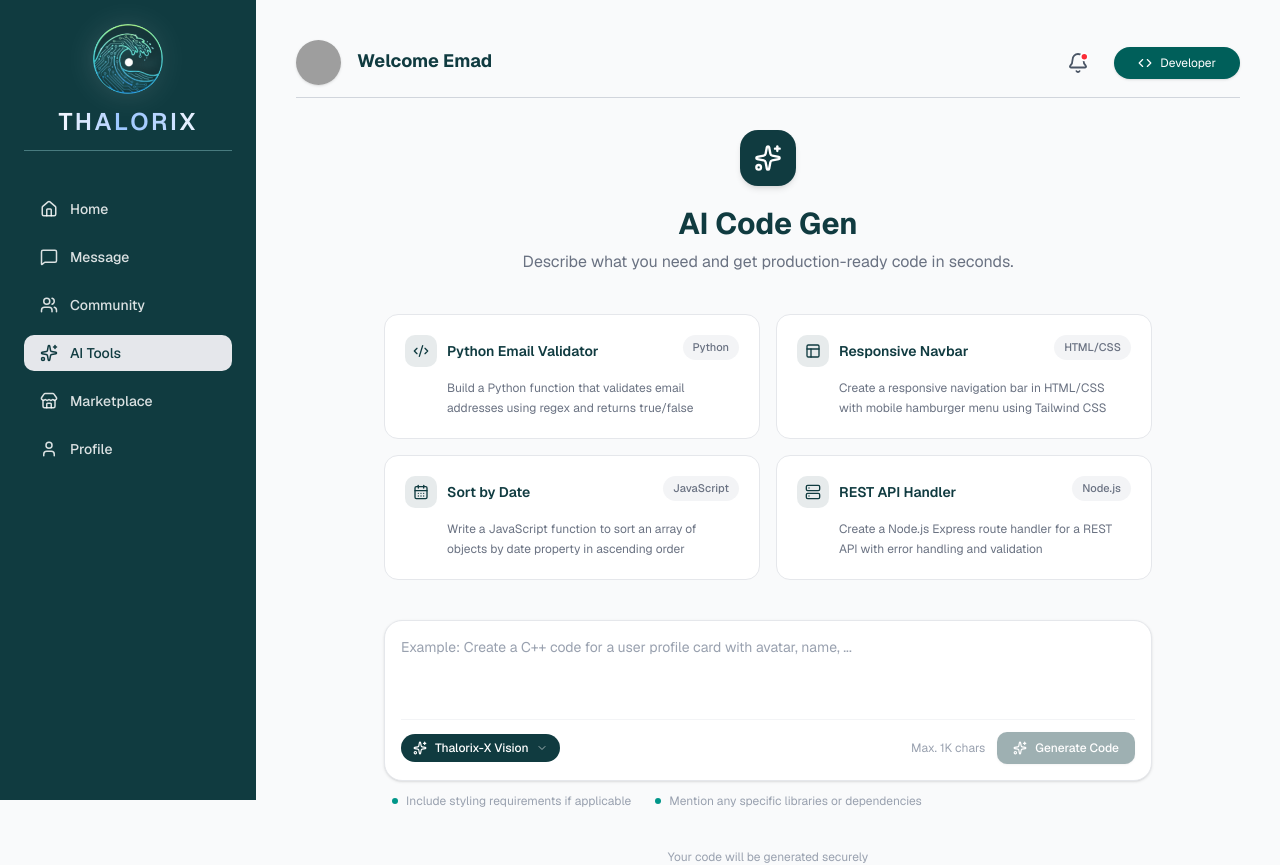
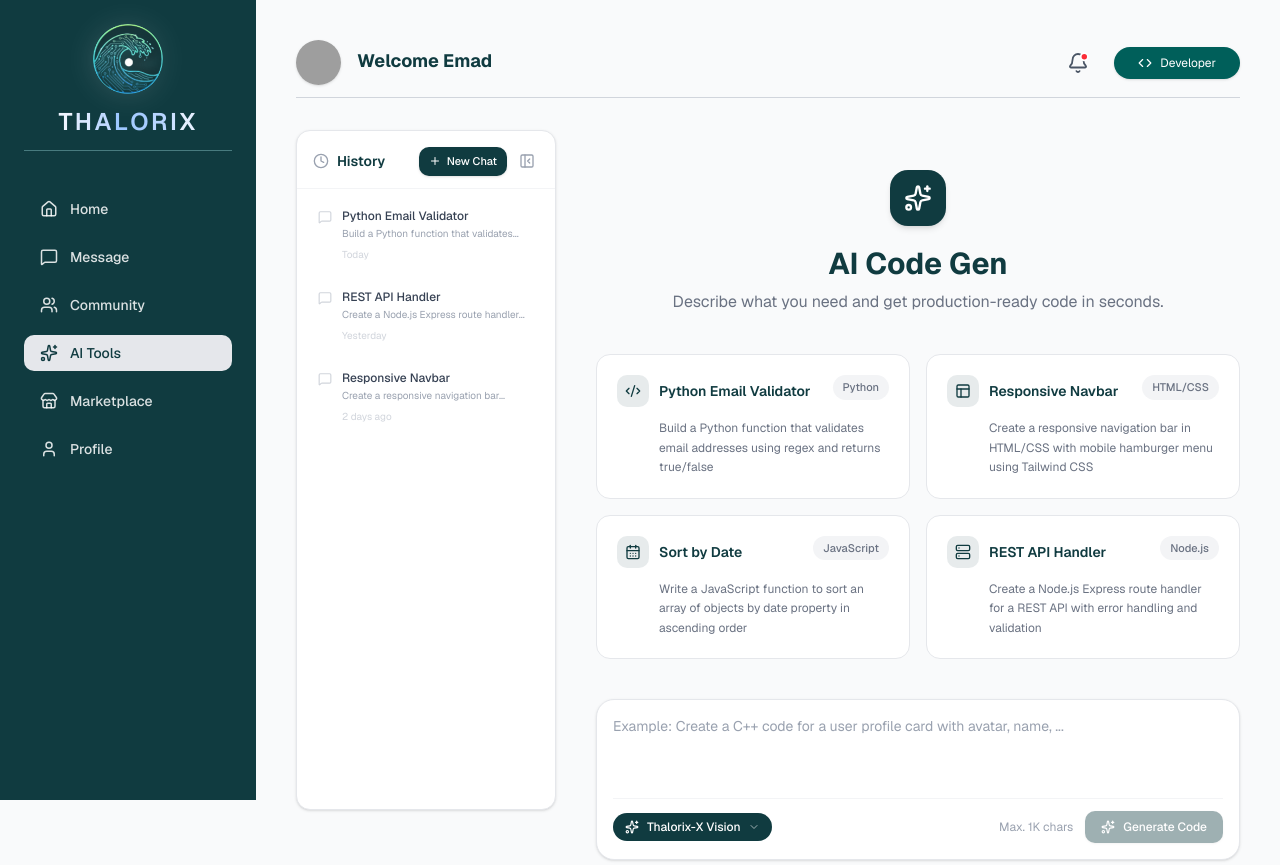
Before and after one commit to Ziad-El-Bakry/Thalorix_web, a Next.js app: page /dashboard/ai-generator in a window 1280 px wide. Shown: the top 865 px of the page. Built offline with nearby package versions, Linux system fonts and the light colour scheme; grey boxes are pictures that could not be loaded.

Commit message:
feat: implement AI code generation chat interface with history sidebar and state management

```diff
--- a/src/components/features/ai-generator/AICodeGenContainer.tsx
+++ b/src/components/features/ai-generator/AICodeGenContainer.tsx
@@ -1,15 +1,89 @@
 'use client';
 
-import React, { useState } from 'react';
+import React, { useState, useCallback } from 'react';
 import { AIPromptEmptyState } from './AIPromptEmptyState';
 import { AIChatInterface } from './AIChatInterface';
+import { ChatHistorySidebar } from './ChatHistorySidebar';
 import { AIMessage, AIModel } from '@/types/ai';
 import UserHeader from '@/components/ui/UserHeader';
 
+interface Conversation {
+  id: string;
+  title: string;
+  preview: string;
+  date: string;
+  messages: AIMessage[];
+}
+
 export function AICodeGenContainer() {
-  const [messages, setMessages] = useState<AIMessage[]>([]);
+  const [conversations, setConversations] = useState<Conversation[]>([
+    {
+      id: 'demo-1',
+      title: 'Python Email Validator',
+      preview: 'Build a Python function that validates...',
+      date: 'Today',
+      messages: [],
+    },
+    {
+      id: 'demo-2',
+      title: 'REST API Handler',
+      preview: 'Create a Node.js Express route handler...',
+      date: 'Yesterday',
+      messages: [],
+    },
+    {
+      id: 'demo-3',
+      title: 'Responsive Navbar',
+      preview: 'Create a responsive navigation bar...',
+      date: '2 days ago',
+      messages: [],
+    },
+  ]);
+  const [activeConversationId, setActiveConversationId] = useState<string | null>(null);
+  const [currentMessages, setCurrentMessages] = useState<AIMessage[]>([]);
   const [isGenerating, setIsGenerating] = useState(false);
   const [selectedModel, setSelectedModel] = useState<AIModel>('Thalorix-X Vision');
+
+  const handleNewChat = useCallback(() => {
+    // Save current conversation if it has messages
+    if (currentMessages.length > 0 && activeConversationId) {
+      setConversations((prev) =>
+        prev.map((c) =>
+          c.id === activeConversationId ? { ...c, messages: currentMessages } : c
+        )
+      );
+    }
+    setActiveConversationId(null);
+    setCurrentMessages([]);
+  }, [currentMessages, activeConversationId]);
+
+  const handleSelectConversation = useCallback(
+    (id: string) => {
+      // Save current before switching
+      if (currentMessages.length > 0 && activeConversationId) {
+        setConversations((prev) =>
+          prev.map((c) =>
+            c.id === activeConversationId ? { ...c, messages: currentMessages } : c
+          )
+        );
+      }
+      const found = conversations.find((c) => c.id === id);
+      setActiveConversationId(id);
+      setCurrentMessages(found?.messages || []);
+    },
+    [conversations, currentMessages, activeConversationId]
+  );
+
+  const handleDeleteConversation = useCallback(
+    (id: string) => {
+      setConversations((prev) => prev.filter((c) => c.id !== id));
+      if (activeConversationId === id) {
+        setActiveConversationId(null);
+        setCurrentMessages([]);
+      }
+    },
+    [activeConversationId]
+  );
 
   const handleGenerate = async (prompt: string, model: AIModel) => {
     const userMessage: AIMessage = {
@@ -19,16 +93,33 @@
       timestamp: new Date(),
     };
 
-    setMessages((prev) => [...prev, userMessage]);
+    const newMessages = [...currentMessages, userMessage];
+    setCurrentMessages(newMessages);
     setSelectedModel(model);
     setIsGenerating(true);
+
+    // Create a new conversation entry if this is a fresh chat
+    if (!activeConversationId) {
+      const newId = `conv-${Date.now()}`;
+      const title = prompt.length > 40 ? prompt.substring(0, 40) + '...' : prompt;
+      setConversations((prev) => [
+        {
+          id: newId,
+          title,
+          preview: prompt.substring(0, 60),
+          date: 'Just now',
+          messages: newMessages,
+        },
+        ...prev,
+      ]);
+      setActiveConversationId(newId);
+    }
 
     await new Promise((resolve) => setTimeout(resolve, 1500));
 
     let responseContent = '';
     let isCode = false;
     let language = 'javascript';
-
     const lowerPrompt = prompt.toLowerCase();
 
     if (lowerPrompt.includes('python') || lowerPrompt.includes('email validator')) {
@@ -52,15 +143,7 @@
       responseContent = `<nav class="navbar">
   <div class="container">
     <div class="brand">Brand</div>
-
-    <!-- Mobile menu button -->
-    <button class="menu-toggle">
-      <svg width="24" height="24" fill="none" stroke="currentColor" viewBox="0 0 24 24">
-        <path stroke-linecap="round" stroke-linejoin="round" stroke-width="2" d="M4 6h16M4 12h16m-7 6h7" />
-      </svg>
-    </button>
-
-    <!-- Desktop menu -->
+    <button class="menu-toggle">☰</button>
     <div class="nav-links">
       <a href="#">Home</a>
       <a href="#">About</a>
@@ -68,26 +151,6 @@
     </div>
   </div>
 </nav>`;
-    } else if (lowerPrompt.includes('node') || lowerPrompt.includes('express')) {
-      isCode = true;
-      language = 'javascript';
-      responseContent = `// Generated by Thalorix-X Vision
-
-function solution(input) {
-  // Parsing and validation
-  if (!input) throw new Error("Input required");
-
-  const items = Array.isArray(input) ? input : [input];
-
-  return items
-    .filter(Boolean)
-    .map((item, i) => ({
-      id: i + 1,
-      value: item
-    }));
-}
-
-console.log(solution(["apple", null, "banana"]));`;
     } else {
       isCode = true;
       language = 'javascript';
@@ -117,8 +180,7 @@
       timestamp: new Date(),
     };
 
-    setMessages((prev) => [...prev, textMessage]);
-
+    setCurrentMessages((prev) => [...prev, textMessage]);
     await new Promise((resolve) => setTimeout(resolve, 500));
 
     const codeMessage: AIMessage = {
@@ -130,36 +192,76 @@
       timestamp: new Date(),
     };
 
-    setMessages((prev) => [...prev, codeMessage]);
+    setCurrentMessages((prev) => {
+      const updated = [...prev, codeMessage];
+      // Also update conversation store
+      setConversations((convs) =>
+        convs.map((c) =>
+          c.id === activeConversationId ? { ...c, messages: updated } : c
+        )
+      );
+      return updated;
+    });
     setIsGenerating(false);
   };
 
-  const handleReset = () => {
-    setMessages([]);
-  };
+  const [isSidebarOpen, setIsSidebarOpen] = useState(true);
 
   return (
-    <div className="max-w-7xl mx-auto">
-      {/* Header - same as dashboard */}
+    <div className="max-w-7xl mx-auto flex flex-col min-h-[calc(100vh-140px)] relative">
+      {/* Header */}
       <UserHeader name="Emad" badge="Developer" compact />
-      <div className="h-px bg-gray-300 mb-6 md:mb-8" />
+      <div className="h-px bg-gray-300 mb-6 md:mb-8 flex-shrink-0" />
 
-      {messages.length === 0 ? (
+      {/* Main Layout: Sidebar + Content */}
+      <div className="flex flex-1 relative gap-5 pb-6">
+        {/* History Sidebar */}
+        <ChatHistorySidebar
+          conversations={conversations}
+          activeId={activeConversationId}
+          onSelect={handleSelectConversation}
+          onNewChat={handleNewChat}
+          onDelete={handleDeleteConversation}
+          isOpen={isSidebarOpen}
+          onToggle={() => setIsSidebarOpen(!isSidebarOpen)}
+        />
+
+        {/* Chat / Empty State */}
+        <div className="flex-1 min-w-0 flex flex-col relative min-h-[calc(100vh-200px)]">
+          {!isSidebarOpen && (
+            <button
+              onClick={() => setIsSidebarOpen(true)}
+              className="absolute top-0 -left-5 z-10 p-1.5 text-gray-400 hover:text-[#103B40] hover:bg-gray-100 rounded-r-lg border border-l-0 border-gray-200 bg-white transition-colors shadow-sm"
+              title="Open sidebar"
+            >
+              <svg xmlns="http://www.w3.org/2000/svg" width="16" height="16" viewBox="0 0 24 24" fill="none" stroke="currentColor" strokeWidth="2" strokeLinecap="round" strokeLinejoin="round" className="lucide lucide-panel-left-open"><rect width="18" height="18" x="3" y="3" rx="2"/><path d="M9 3v18"/><path d="m14 9 3 3-3 3"/></svg>
+            </button>
+          )}
+
+          <div className="flex-1 w-full flex flex-col">
+            {currentMessages.length === 0 ? (
+              <div className="flex-1 flex items-center justify-center py-10">
                 <AIPromptEmptyState
                   onGenerate={handleGenerate}
                   selectedModel={selectedModel}
                   onModelSelect={setSelectedModel}
                 />
+              </div>
             ) : (
+              <div className="flex-1 flex flex-col">
                 <AIChatInterface
-          messages={messages}
+                  messages={currentMessages}
                   isGenerating={isGenerating}
                   onGenerate={handleGenerate}
                   selectedModel={selectedModel}
                   onModelSelect={setSelectedModel}
-          onReset={handleReset}
+                  onReset={handleNewChat}
                 />
+              </div>
             )}
+          </div>
+        </div>
+      </div>
     </div>
   );
 }
--- /dev/null
+++ b/src/components/features/ai-generator/ChatHistorySidebar.tsx
@@ -0,0 +1,133 @@
+'use client';
+
+import React from 'react';
+import { MessageSquare, Plus, Clock, Trash2, PanelLeftClose, PanelLeftOpen } from 'lucide-react';
+import { motion, AnimatePresence } from 'framer-motion';
+
+interface Conversation {
+  id: string;
+  title: string;
+  preview: string;
+  date: string;
+}
+
+interface ChatHistorySidebarProps {
+  conversations: Conversation[];
+  activeId: string | null;
+  onSelect: (id: string) => void;
+  onNewChat: () => void;
+  onDelete: (id: string) => void;
+  isOpen: boolean;
+  onToggle: () => void;
+}
+
+export function ChatHistorySidebar({
+  conversations,
+  activeId,
+  onSelect,
+  onNewChat,
+  onDelete,
+  isOpen,
+  onToggle,
+}: ChatHistorySidebarProps) {
+  return (
+    <motion.div
+      initial={false}
+      animate={{
+        width: isOpen ? 260 : 0,
+        opacity: isOpen ? 1 : 0,
+        marginRight: isOpen ? 20 : 0,
+      }}
+      className="flex-shrink-0 bg-white border border-gray-200 flex flex-col rounded-xl overflow-hidden shadow-sm relative sticky top-6 h-[calc(100vh-120px)]"
+    >
+      <div className="w-[260px] flex flex-col h-full">
+        {/* Header */}
+        <div className="px-4 pt-4 pb-3 border-b border-gray-100 flex items-center justify-between">
+          <div className="flex items-center gap-2">
+            <Clock className="w-4 h-4 text-gray-400" />
+            <span className="text-sm font-semibold text-[#103B40]">History</span>
+          </div>
+          <div className="flex items-center gap-1.5">
+            <button
+              onClick={onNewChat}
+              className="flex items-center gap-1.5 px-2.5 py-1.5 rounded-lg bg-[#103B40] text-white hover:bg-teal-800 transition-colors text-[11px] font-medium shadow-sm"
+            >
+              <Plus className="w-3 h-3" />
+              New Chat
+            </button>
+            <button
+              onClick={onToggle}
+              className="p-1.5 text-gray-400 hover:text-[#103B40] hover:bg-gray-100 rounded-lg transition-colors"
+              title="Close sidebar"
+            >
+              <PanelLeftClose className="w-4 h-4" />
+            </button>
+          </div>
+        </div>
+
+        {/* Conversation List */}
+        <div className="flex-1 overflow-y-auto p-2 space-y-1">
+          {conversations.length === 0 ? (
+            <div className="flex flex-col items-center justify-center py-12 text-center px-4">
+              <div className="w-10 h-10 rounded-full bg-gray-100 flex items-center justify-center mb-3">
+                <MessageSquare className="w-5 h-5 text-gray-300" />
+              </div>
+              <p className="text-xs text-gray-400 leading-relaxed">
+                No conversations yet.<br />Start a new chat to begin.
+              </p>
+            </div>
+          ) : (
+            conversations.map((conv) => (
+              <motion.div
+                key={conv.id}
+                whileTap={{ scale: 0.98 }}
+                onClick={() => onSelect(conv.id)}
+                role="button"
+                tabIndex={0}
+                onKeyDown={(e) => {
+                  if (e.key === 'Enter' || e.key === ' ') {
+                    e.preventDefault();
+                    onSelect(conv.id);
+                  }
+                }}
+                className={`w-full text-left px-3 py-2.5 rounded-lg transition-all group relative cursor-pointer ${
+                  activeId === conv.id
+                    ? 'bg-[#103B40]/8 border border-[#103B40]/15'
+                    : 'hover:bg-gray-50 border border-transparent'
+                }`}
+              >
+                <div className="flex items-start gap-2.5">
+                  <MessageSquare className={`w-3.5 h-3.5 mt-0.5 flex-shrink-0 ${
+                    activeId === conv.id ? 'text-[#103B40]' : 'text-gray-300'
+                  }`} />
+                  <div className="min-w-0 flex-1">
+                    <p className={`text-xs font-medium truncate ${
+                      activeId === conv.id ? 'text-[#103B40]' : 'text-gray-700'
+                    }`}>
+                      {conv.title}
+                    </p>
+                    <p className="text-[10px] text-gray-400 truncate mt-0.5">
+                      {conv.preview}
+                    </p>
+                  </div>
+                </div>
+                <div className="flex items-center justify-between mt-1.5 ml-6">
+                  <span className="text-[10px] text-gray-300">{conv.date}</span>
+                  <button
+                    onClick={(e) => {
+                      e.stopPropagation();
+                      onDelete(conv.id);
+                    }}
+                    className="opacity-0 group-hover:opacity-100 transition-opacity p-0.5 rounded hover:bg-red-50"
+                  >
+                    <Trash2 className="w-3 h-3 text-gray-300 hover:text-red-400 transition-colors" />
+                  </button>
+                </div>
+              </motion.div>
+            ))
+          )}
+        </div>
+      </div>
+    </motion.div>
+  );
+}
```
Also changed, not shown: src/components/features/ai-generator/AIChatInterface.tsx (+17 -31 lines). Lines whose indentation alone changed are shown as unchanged.
